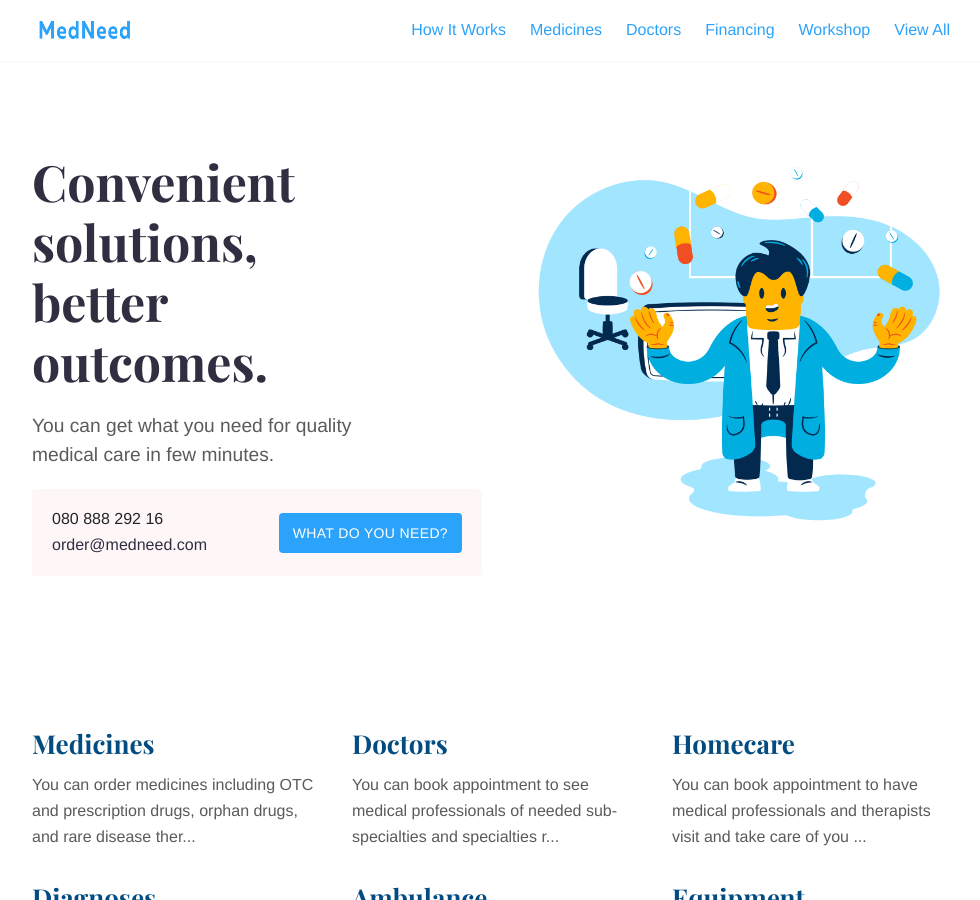
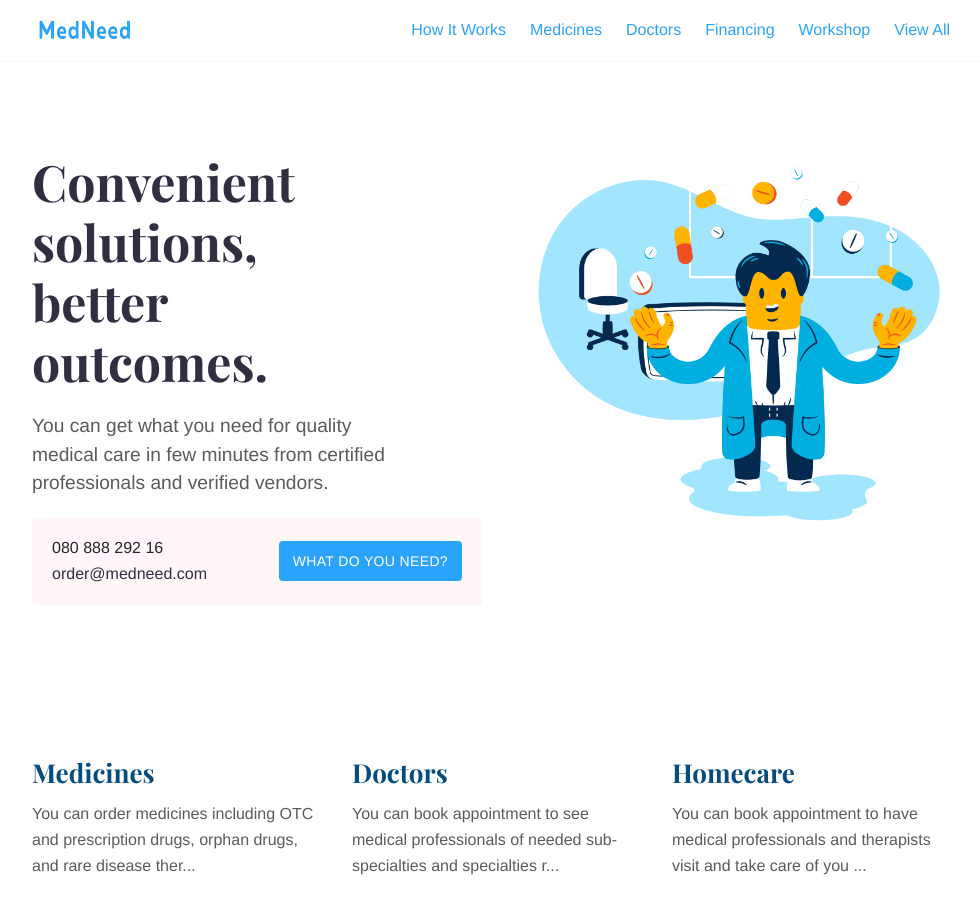
Before and after one commit to Iraneus/betamedneed, a Jekyll site: the page built from index.md, in a window 1280 px wide and 900 px high. Shown: the whole window, without its empty margins (143-1123 px from the left). Built offline with Jekyll 4.4.1, drawn with Linux system fonts in a browser that asks for light colours.

Commit message:
update index

```diff
--- a/index.md
+++ b/index.md
@@ -10,4 +10,4 @@
 
 # Convenient solutions, better outcomes.
 
-You can get what you need for quality medical care in few minutes.
+You can get what you need for quality medical care in few minutes from certified professionals and verified vendors.
```
